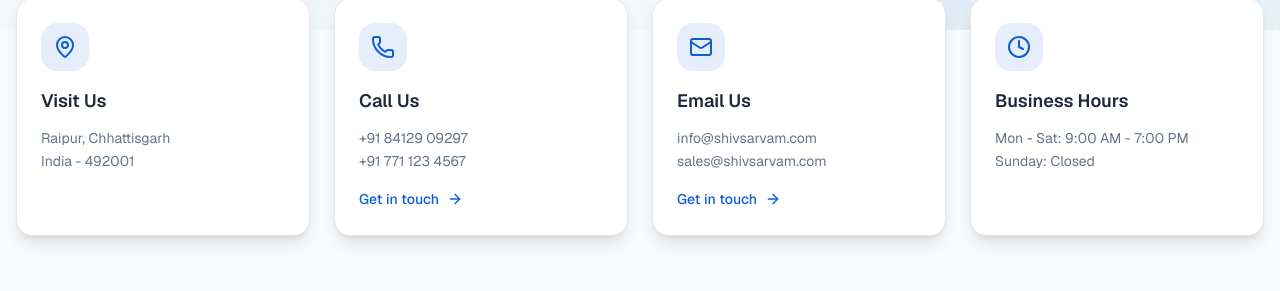
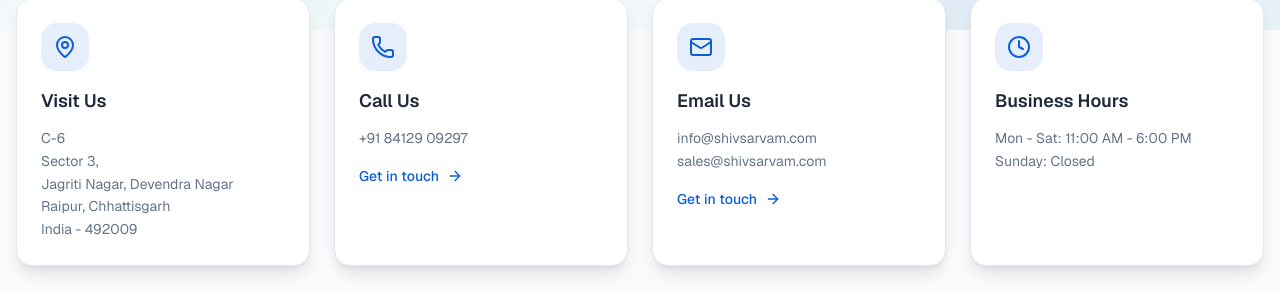
Before and after one commit to Botrixai89/Shivsarvam-Enterprise, a Next.js app: page /contact in a window 1280 px wide. Shown: the part 378-669 px from the top of the page. Built offline with nearby package versions, Linux system fonts and the light colour scheme; no server answers.

Commit message:
updated contact info

```diff
--- a/app/contact/page.tsx
+++ b/app/contact/page.tsx
@@ -15,13 +15,13 @@ const CONTACT_INFO = [
   {
     icon: MapPin,
     title: 'Visit Us',
-    details: ['Raipur, Chhattisgarh', 'India - 492001'],
+    details: ['C-6','Sector 3,','Jagriti Nagar, Devendra Nagar','Raipur, Chhattisgarh', 'India - 492009'],
     action: null
   },
   {
     icon: Phone,
     title: 'Call Us',
-    details: ['+91 84129 09297', '+91 771 123 4567'],
+    details: ['+91 84129 09297'],
     action: 'tel:+918412909297'
   },
   {
@@ -33,7 +33,7 @@ const CONTACT_INFO = [
   {
     icon: Clock,
     title: 'Business Hours',
-    details: ['Mon - Sat: 9:00 AM - 7:00 PM', 'Sunday: Closed'],
+    details: ['Mon - Sat: 11:00 AM - 6:00 PM', 'Sunday: Closed'],
     action: null
   }
 ]
@@ -205,7 +205,7 @@ export default function ContactPage() {
                 <div className="aspect-[4/3] w-full">
                   <iframe
                     title="Shivsarvam Enterprises Location - Raipur, Chhattisgarh"
-                    src="https://www.google.com/maps/embed?pb=!1m18!1m12!1m3!1d3718.750251963!2d81.6331!3d21.2514!2m3!1f0!2f0!3f0!3m2!1i1024!2i768!4f13.1!3m3!1m2!1s0x3a28dda23d383aad%3A0x779671eef04dcb2e!2sRaipur%2C%20Chhattisgarh!5e0!3m2!1sen!2sin!4v1635000000000!5m2!1sen!2sin"
+                    src="https://www.google.com/maps/embed?pb=!1m18!1m12!1m3!1d118987.14267799263!2d81.48779339726562!3d21.257679900000014!2m3!1f0!2f0!3f0!3m2!1i1024!2i768!4f13.1!3m3!1m2!1s0x3a28dd345913f6ff%3A0x113121e85a4d92f9!2sShivsarvam%20Enterprises!5e0!3m2!1sen!2sin!4v1774940207266!5m2!1sen!2sin"
                     width="100%"
                     height="100%"
                     style={{ border: 0 }}
```
